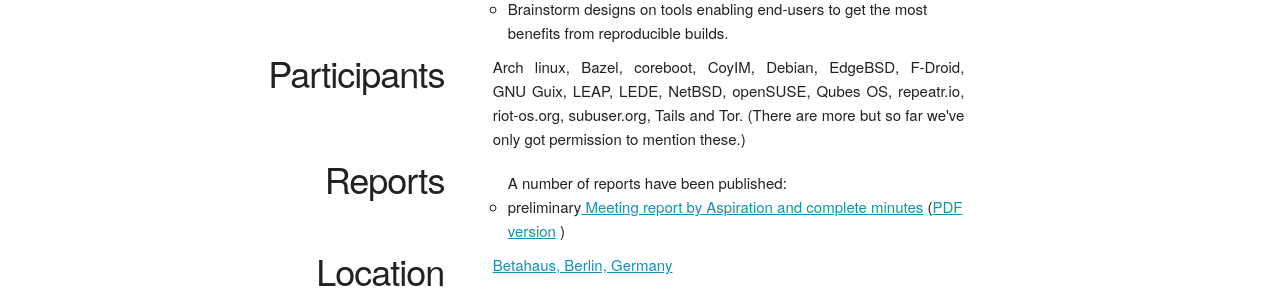
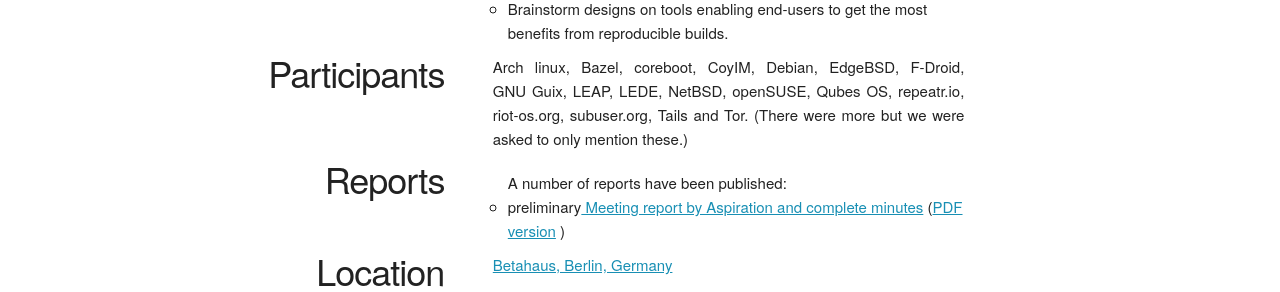
Before and after one commit to prototypefund/reproducible-website, a Jekyll site: the page built from _events/berlin2017.html, in a window 1280 px wide. Shown: the part 645-937 px from the top of the page. Built offline with Jekyll 4.4.1, drawn with Linux system fonts in a browser that asks for light colours; some web fonts are replaced.

Commit message:
rws3: we wont list more participating projects
Signed-off-by: Holger Levsen <holger@layer-acht.org>

```diff
--- a/_events/berlin2017.html
+++ b/_events/berlin2017.html
@@ -45,7 +45,7 @@
   </div>
   <div class="eight columns text">
     <p>
-      Arch linux, Bazel, coreboot, CoyIM, Debian, EdgeBSD, F-Droid, GNU&nbsp;Guix, LEAP, LEDE, NetBSD, openSUSE, Qubes OS, repeatr.io, riot-os.org, subuser.org, Tails and Tor. (There are more but so far we've only got permission to mention these.)
+      Arch linux, Bazel, coreboot, CoyIM, Debian, EdgeBSD, F-Droid, GNU&nbsp;Guix, LEAP, LEDE, NetBSD, openSUSE, Qubes OS, repeatr.io, riot-os.org, subuser.org, Tails and Tor. (There were more but we were asked to only mention these.)
       <br />
     </p>
     <!-- img style="margin-top: 10px; vertical-align: top;" src="{{ "/images/groupphoto_rws2_berlin_2016_small.png" | prepend: site.baseurl }}" alt="Reproducible Summit 2 in Berlin 2016" / -->
```
